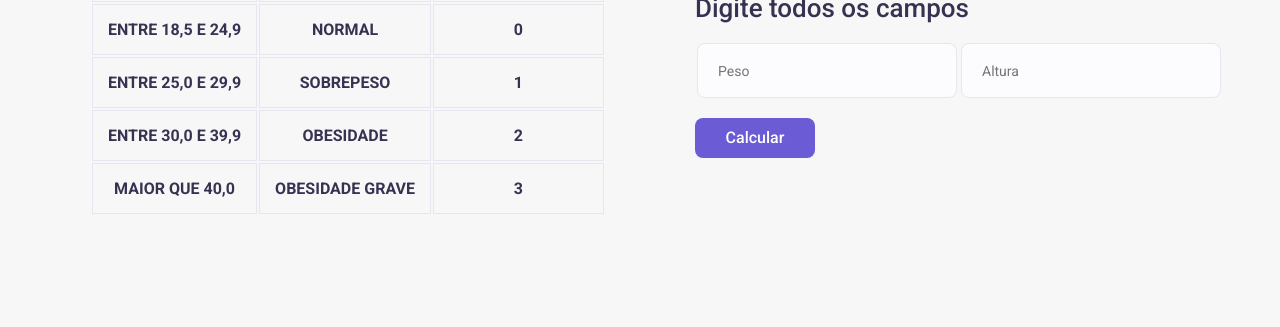
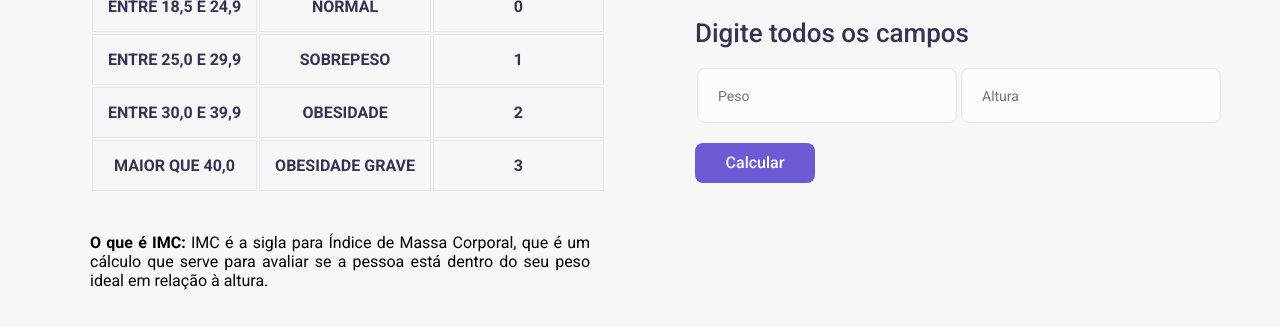
Before and after one commit to Nikaum-js/Introducao-Desenvolvimento-Web-Atividade-1, a plain HTML site: page calc_imc.html in a window 1280 px wide. Shown: the part 453-780 px from the top of the page. Drawn offline with Linux system fonts and the light colour scheme.

Commit message:
feat: :rocket: finished project
finished project

```diff
--- a/calc_imc.html
+++ b/calc_imc.html
@@ -67,6 +67,9 @@
             </tr>
           </tbody>
         </table>
+
+        <p><strong>O que é IMC:</strong> IMC é a sigla para Índice de Massa Corporal, que é um cálculo que serve para avaliar se a pessoa está dentro do seu peso ideal em relação à altura.</p>
+
       </div>
 
       <article>
--- a/styles/calc_imc.css
+++ b/styles/calc_imc.css
@@ -76,8 +76,15 @@ section {
   justify-content: space-between;
   align-items: center;
 
+  margin-top: 50px;
   width: 1100px;
   height: 550px;
+}
+
+section p {
+  text-align: justify;
+  width: 500px;
+  margin-top: 40px;
 }
 
 section h2 {
```
